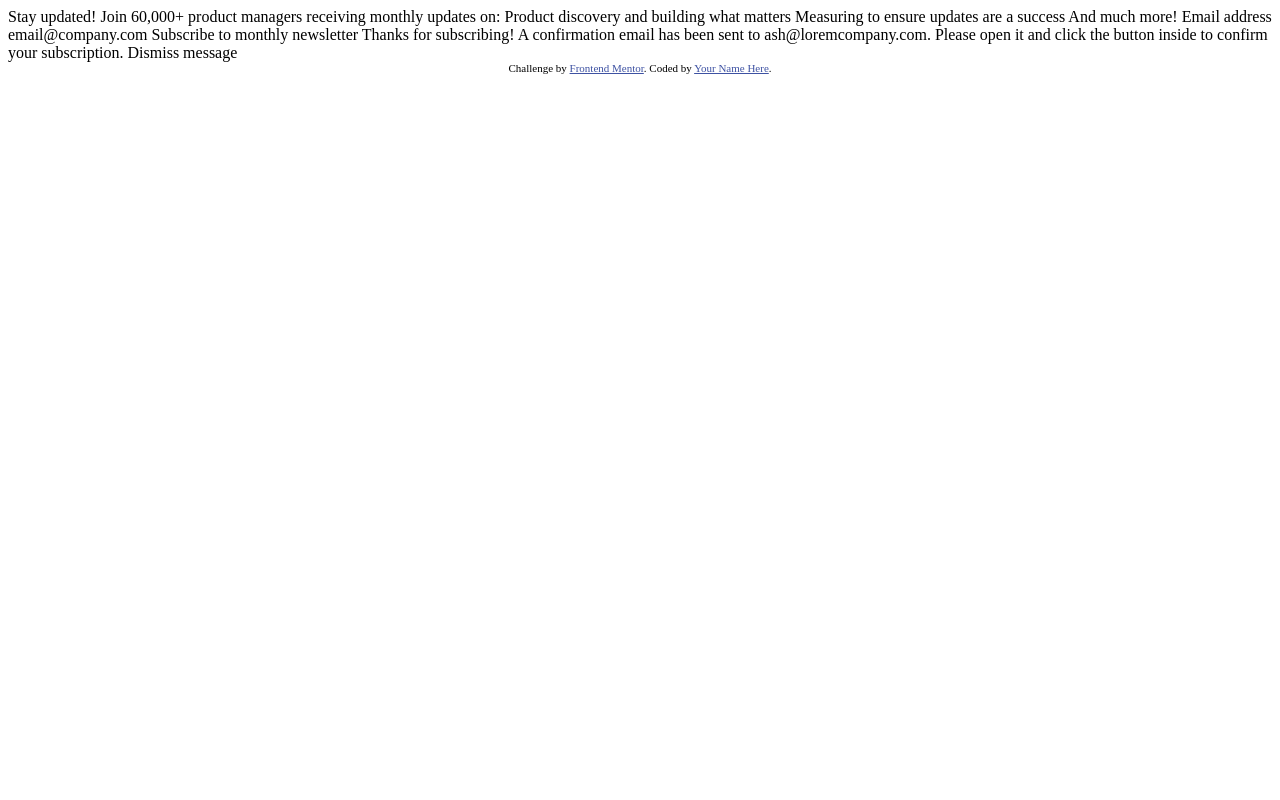
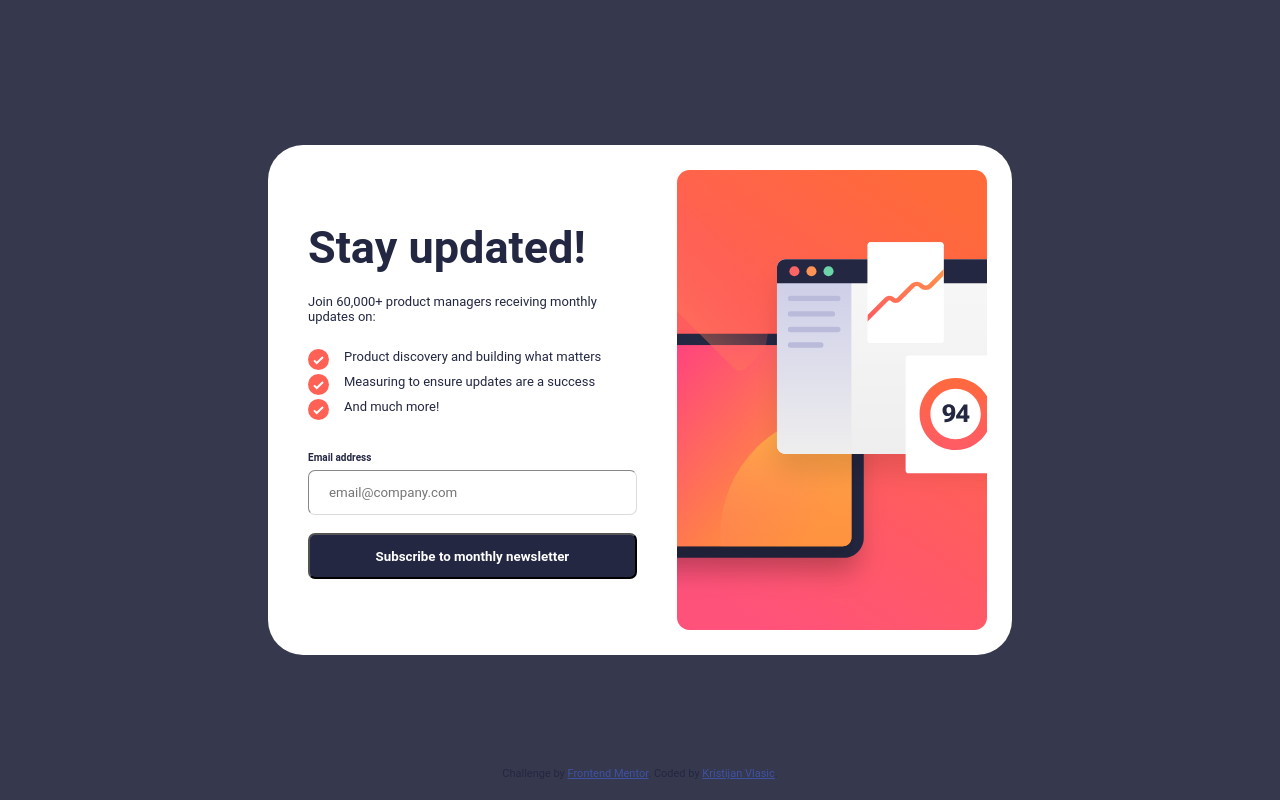
Before and after one commit to kvlasic/newsletter, a plain HTML site: page index.html in a window 1280 px wide. Drawn offline with Linux system fonts and the light colour scheme.

Commit message:
desktop version

```diff
--- a/index.html
+++ b/index.html
@@ -1,52 +1,164 @@
 <!DOCTYPE html>
 <html lang="en">
   <head>
-  <meta charset="UTF-8">
-  <meta name="viewport" content="width=device-width, initial-scale=1.0"> <!-- displays site properly based on user's device -->
+    <meta charset="UTF-8" />
+    <meta name="viewport" content="width=device-width, initial-scale=1.0" />
+    <!-- displays site properly based on user's device -->
 
-  <link rel="icon" type="image/png" sizes="32x32" href="./assets/images/favicon-32x32.png">
+    <link
+      rel="icon"
+      type="image/png"
+      sizes="32x32"
+      href="./assets/images/favicon-32x32.png"
+    />
 
-  <title>Frontend Mentor | Newsletter sign-up form with success message</title>
+    <title>
+      Frontend Mentor | Newsletter sign-up form with success message
+    </title>
 
     <!-- Feel free to remove these styles or customise in your own stylesheet 👍 -->
     <style>
-    .attribution { font-size: 11px; text-align: center; }
-    .attribution a { color: hsl(228, 45%, 44%); }
+      .attribution {
+        font-size: 11px;
+        text-align: center;
+      }
+      .attribution a {
+        color: hsl(228, 45%, 44%);
+      }
+      * {
+        font-family: "Roboto", sans-serif;
+        box-sizing: border-box;
+        -webkit-box-sizing: border-box;
+        -moz-box-sizing: border-box;
+      }
+      body {
+        height: 100vh;
+        margin: 0;
+        background-color: #36384d;
+        display: flex;
+        flex-direction: column;
+        color: #232742;
+      }
+      h1 {
+        font-size: 45px;
+        margin: 36px 0px 20px 0px;
+      }
+      ul {
+        list-style: none;
+        padding: 0;
+        margin: 20px 0px 30px 0px;
+      }
+      ul li {
+        padding: 5px;
+        padding-left: 36px;
+      }
+      ul li::before {
+        content: "";
+        position: absolute;
+        width: 21px;
+        height: 21px;
+        margin-left: -36px;
+        background: url("assets/images/icon-list.svg") no-repeat;
+      }
+      label {
+        width: 100%;
+        font-weight: bold;
+        font-size: 10px;
+        display: block;
+        margin: 3px 0px 7px 0px;
+      }
+      input {
+        border-width: 1px;
+        color: rgb(219, 219, 219);
+        border-color: rgb(219, 219, 219);
+        border-radius: 7px;
+        height: 45px;
+        width: 100%;
+        padding-left: 20px;
+      }
+      button {
+        margin: 18px 0px;
+        height: 46px;
+        border-radius: 7px;
+        font-weight: bold;
+        width: 100%;
+        background-color: #232742;
+        color: white;
+      }
+      .container {
+        display: flex;
+        justify-content: space-between;
+        width: 744px;
+        height: 510px;
+        margin: auto;
+        background-color: white;
+        border-radius: 35px;
+      }
+      .left {
+        display: flex;
+        flex-direction: column;
+        margin: 40px 40px 0px 40px;
+        font-size: small;
+      }
+      .right {
+        display: flex;
+        margin: 25px 25px 25px 0px;
+        max-height: fit-content;
+      }
+      .attribution {
+        position: absolute;
+        bottom: 20px;
+        left: 0;
+        right: 0;
+      }
+      p {
+        margin: 0;
+      }
+      p.confirm {
+        display: none;
+      }
     </style>
   </head>
   <body>
-
     <!-- Sign-up form start -->
-
-  Stay updated!
-
-  Join 60,000+ product managers receiving monthly updates on:
-
-  Product discovery and building what matters
-  Measuring to ensure updates are a success
-  And much more!
-
-  Email address
-  email@company.com
-
-  Subscribe to monthly newsletter
-
+    <div class="container">
+      <div class="left">
+        <h1>Stay updated!</h1>
+        <p>Join 60,000+ product managers receiving monthly updates on:</p>
+        <ul>
+          <li>Product discovery and building what matters</li>
+          <li>Measuring to ensure updates are a success</li>
+          <li>And much more!</li>
+        </ul>
+        <form>
+          <label for="email">Email address</label>
+          <input type="email" id="email" placeholder="email@company.com" />
+          <button>Subscribe to monthly newsletter</button>
+        </form>
         <!-- Sign-up form end -->
 
         <!-- Success message start -->
 
-  Thanks for subscribing!
-
-  A confirmation email has been sent to ash@loremcompany.com.
-  Please open it and click the button inside to confirm your subscription.
-
-  Dismiss message
+        <p class="confirm">
+          Thanks for subscribing! A confirmation email has been sent to
+          ash@loremcompany.com. Please open it and click the button inside to
+          confirm your subscription. Dismiss message
+        </p>
 
         <!-- Success message end -->
-
+      </div>
+      <div class="right">
+        <img
+          src="/assets/images/illustration-sign-up-desktop.svg"
+          height="460px"
+        />
+      </div>
+    </div>
     <div class="attribution">
-    Challenge by <a href="https://www.frontendmentor.io?ref=challenge" target="_blank">Frontend Mentor</a>.
-    Coded by <a href="#">Your Name Here</a>.
+      Challenge by
+      <a href="https://www.frontendmentor.io?ref=challenge" target="_blank"
+        >Frontend Mentor</a
+      >. Coded by <a href="https://github.com/kvlasic/">Kristijan Vlasic</a>.
     </div>
   </body>
 </html>
```
Also changed, not shown: design/active-states.jpg (added), design/desktop-design.jpg (added), design/desktop-preview.jpg (added), design/desktop-success-active.jpg (added), design/desktop-success.jpg (added), design/error-states.jpg (added), design/mobile-design.jpg (added), design/mobile-success.jpg (added). Lines whose indentation alone changed are shown as unchanged.
